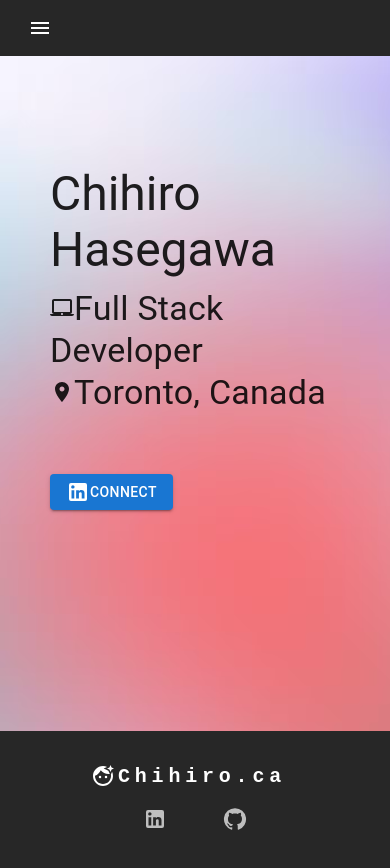
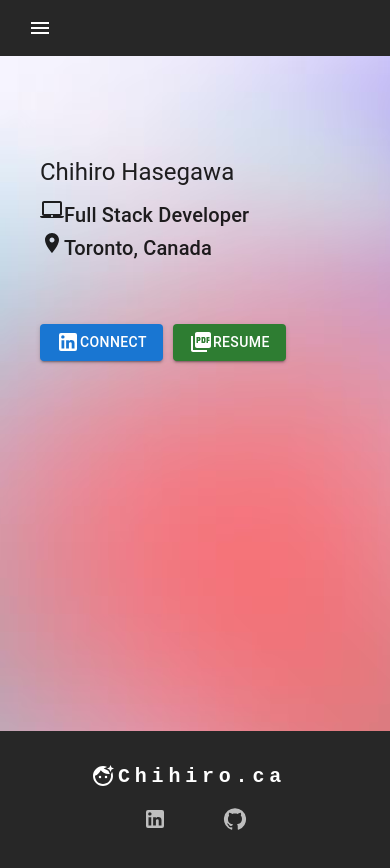
Before and after one commit to Chihiro88G/aboutme-docker, a React (Create React App) app: page / in a window 390 px wide. Shown: the top 868 px of the page. Built offline with nearby package versions, Linux system fonts and the light colour scheme; the HTML template or start-up script is replaced by a standard one.

Commit message:
fixed home page for mobile

```diff
--- a/src/pages/Home.js
+++ b/src/pages/Home.js
@@ -1,11 +1,14 @@
-import { Box, Button, Typography } from '@mui/material';
+import { Box, Button, Typography, useMediaQuery } from '@mui/material';
 import LocationOnIcon from '@mui/icons-material/LocationOn';
 import LinkedInIcon from '@mui/icons-material/LinkedIn';
 import LaptopMacIcon from '@mui/icons-material/LaptopMac';
+import PictureAsPdfIcon from '@mui/icons-material/PictureAsPdf';
 
 import background from "../images/Gradient-Background.png"
 
 export default function Home() {
+  const isDesktop = useMediaQuery('(min-width: 960px)');
+
   return (
     <Box
       sx={{
@@ -19,14 +22,28 @@ export default function Home() {
           display: 'block',
           height: '80vh',
           margin: '0 auto',
-          padding: '50px',
+          padding: isDesktop ? '50px' : '40px',
         }}
         maxWidth="lg"
       >
-        <Typography variant='h3' sx={{ marginTop: '60px', marginBottom: '10px' }}>Chihiro Hasegawa</Typography>
-        <Typography variant='h4'><LaptopMacIcon />Full Stack Developer</Typography>
-        <Typography variant='h4'><LocationOnIcon />Toronto, Canada</Typography>
-        <Button variant='contained' sx={{ marginTop: '60px' }}><LinkedInIcon />CONNECT</Button>
+        <Typography
+          variant={isDesktop ? 'h3' : 'h5'}
+          sx={{ marginTop: '60px', marginBottom: '10px' }}
+        >
+          Chihiro Hasegawa
+        </Typography>
+        <Typography
+          variant={isDesktop ? 'h4' : 'h6'}
+        >
+          <LaptopMacIcon />Full Stack Developer
+        </Typography>
+        <Typography
+          variant={isDesktop ? 'h4' : 'h6'}
+        >
+          <LocationOnIcon />Toronto, Canada
+        </Typography>
+        <Button variant='contained' sx={{ marginTop: '60px', marginRight: '10px' }} href="https://www.linkedin.com/in/chihiro-h/" target="_blank" ><LinkedInIcon />CONNECT</Button>
+        <Button variant='contained' sx={{ marginTop: '60px' }} color='success'><PictureAsPdfIcon />RESUME</Button>
       </Box>
     </Box>
   )
```
